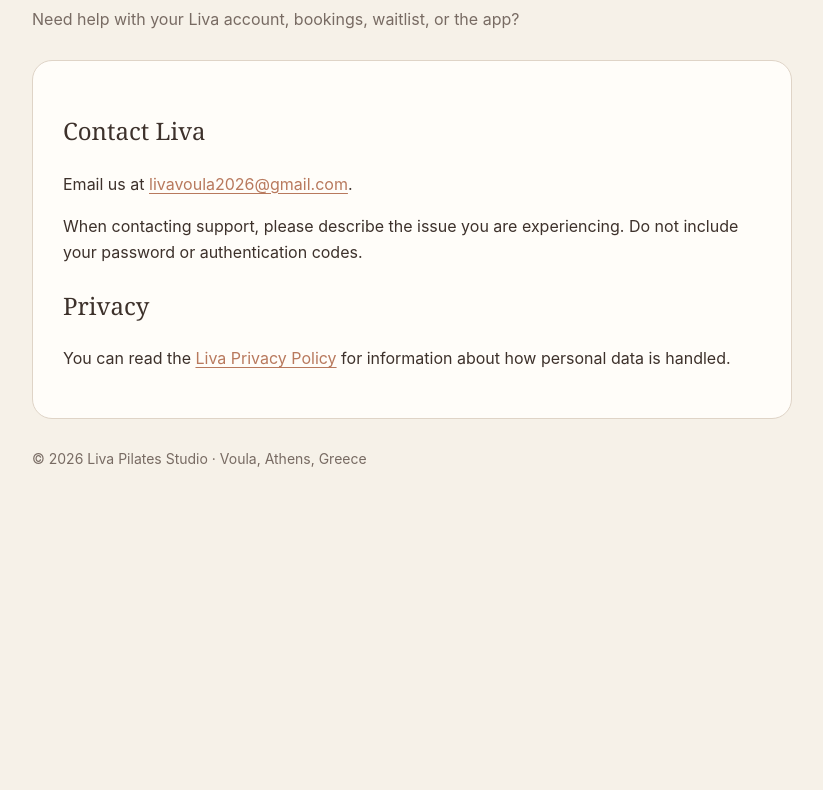
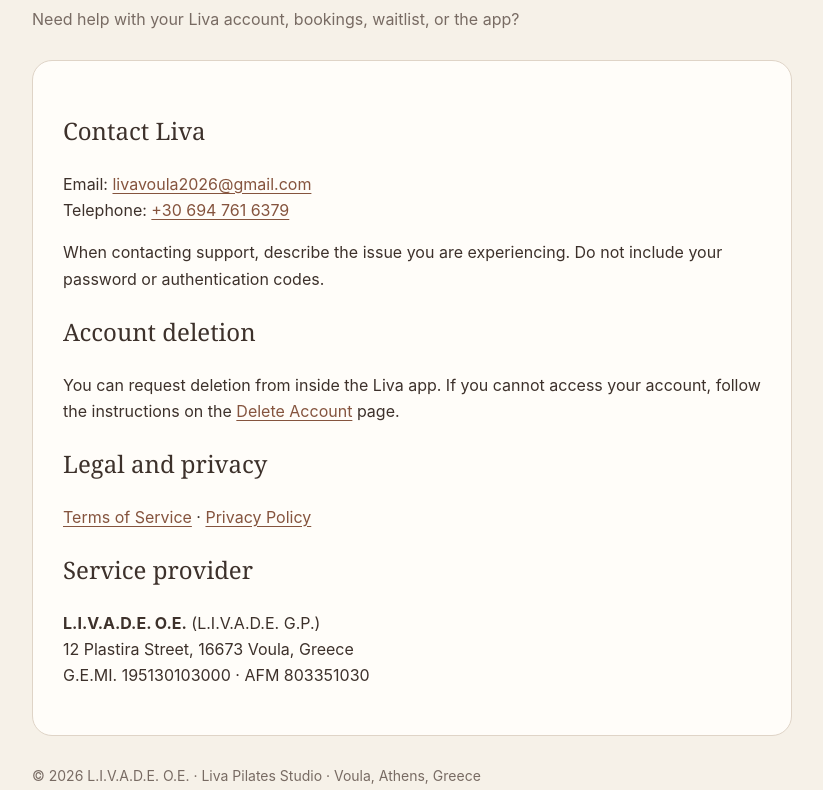
Before and after one commit to ALEXLAVDD/liva-app-site, a plain HTML site: page support.html in a window 1280 px wide. Shown: the part 214-1004 px from the top of the page, without its empty margins (228-1051 px from the left). Before the commit the page ends 800 px from the top, so only its background shows below. Drawn offline with Linux system fonts and the light colour scheme.

Commit message:
docs(site): add legal provider details to support

```diff
--- a/support.html
+++ b/support.html
@@ -14,7 +14,7 @@
     h1 { font-size:42px; margin-bottom:8px; }
     .lead { color:var(--muted); margin-bottom:28px; }
     .card { background:var(--paper); border:1px solid var(--line); border-radius:20px; padding:30px; }
-    a { color:var(--accent); text-underline-offset:3px; }
+    a { color:#85543e; text-underline-offset:3px; overflow-wrap:anywhere; }
     footer { margin-top:28px; color:var(--muted); font-size:14px; }
   </style>
 </head>
@@ -26,14 +26,20 @@
 
     <section class="card">
       <h2>Contact Liva</h2>
-      <p>Email us at <a href="mailto:livavoula2026@gmail.com">livavoula2026@gmail.com</a>.</p>
-      <p>When contacting support, please describe the issue you are experiencing. Do not include your password or authentication codes.</p>
+      <p>Email: <a href="mailto:livavoula2026@gmail.com">livavoula2026@gmail.com</a><br />Telephone: <a href="tel:+306947616379">+30 694 761 6379</a></p>
+      <p>When contacting support, describe the issue you are experiencing. Do not include your password or authentication codes.</p>
 
-      <h2>Privacy</h2>
-      <p>You can read the <a href="privacy.html">Liva Privacy Policy</a> for information about how personal data is handled.</p>
+      <h2>Account deletion</h2>
+      <p>You can request deletion from inside the Liva app. If you cannot access your account, follow the instructions on the <a href="delete-account.html">Delete Account</a> page.</p>
+
+      <h2>Legal and privacy</h2>
+      <p><a href="terms.html">Terms of Service</a> · <a href="privacy.html">Privacy Policy</a></p>
+
+      <h2>Service provider</h2>
+      <p><strong>L.I.V.A.D.E. Ο.Ε.</strong> (L.I.V.A.D.E. G.P.)<br />12 Plastira Street, 16673 Voula, Greece<br />G.E.MI. 195130103000 · AFM 803351030</p>
     </section>
 
-    <footer>© 2026 Liva Pilates Studio · Voula, Athens, Greece</footer>
+    <footer>© 2026 L.I.V.A.D.E. Ο.Ε. · Liva Pilates Studio · Voula, Athens, Greece</footer>
   </main>
 </body>
 </html>
```
